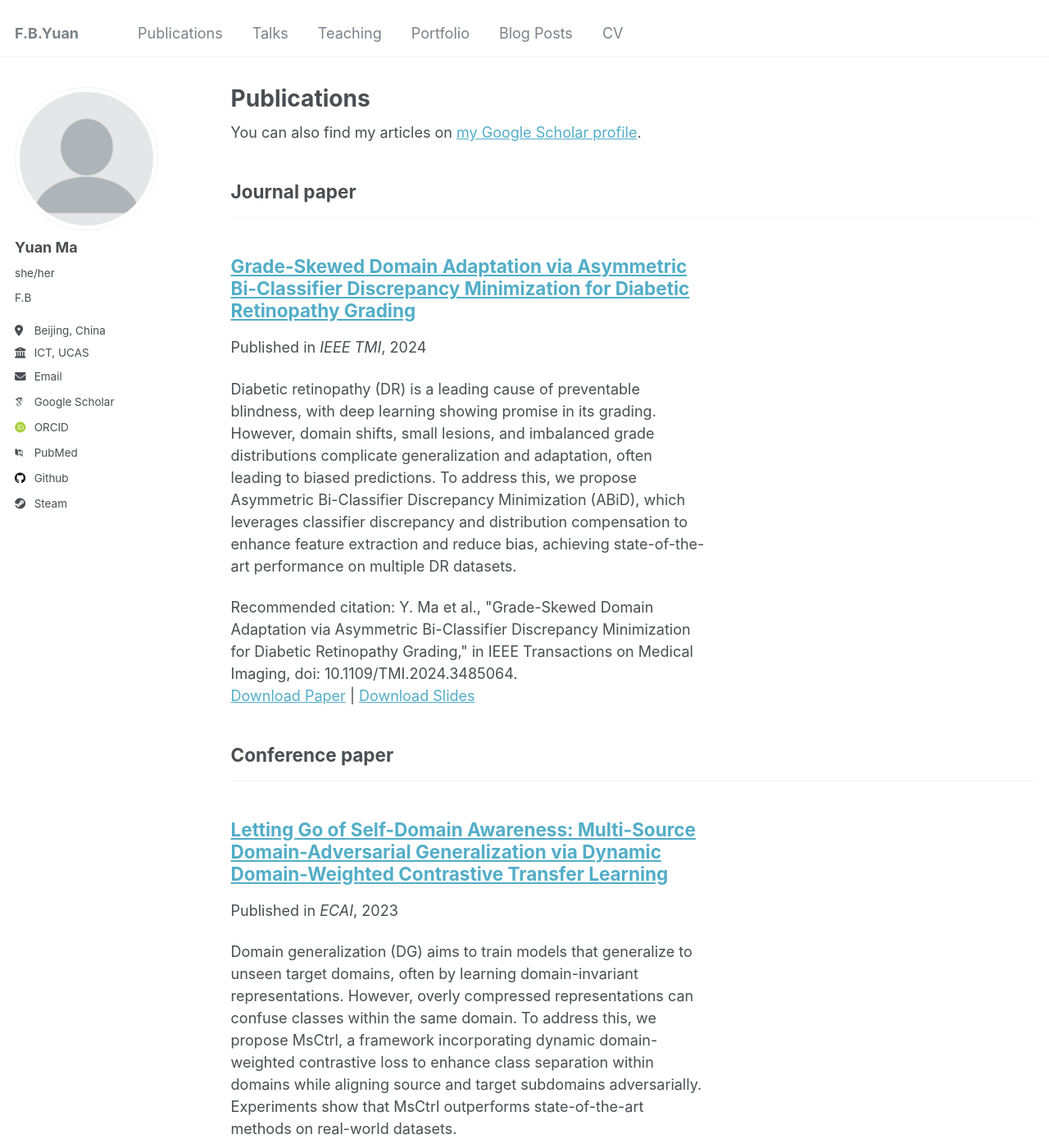
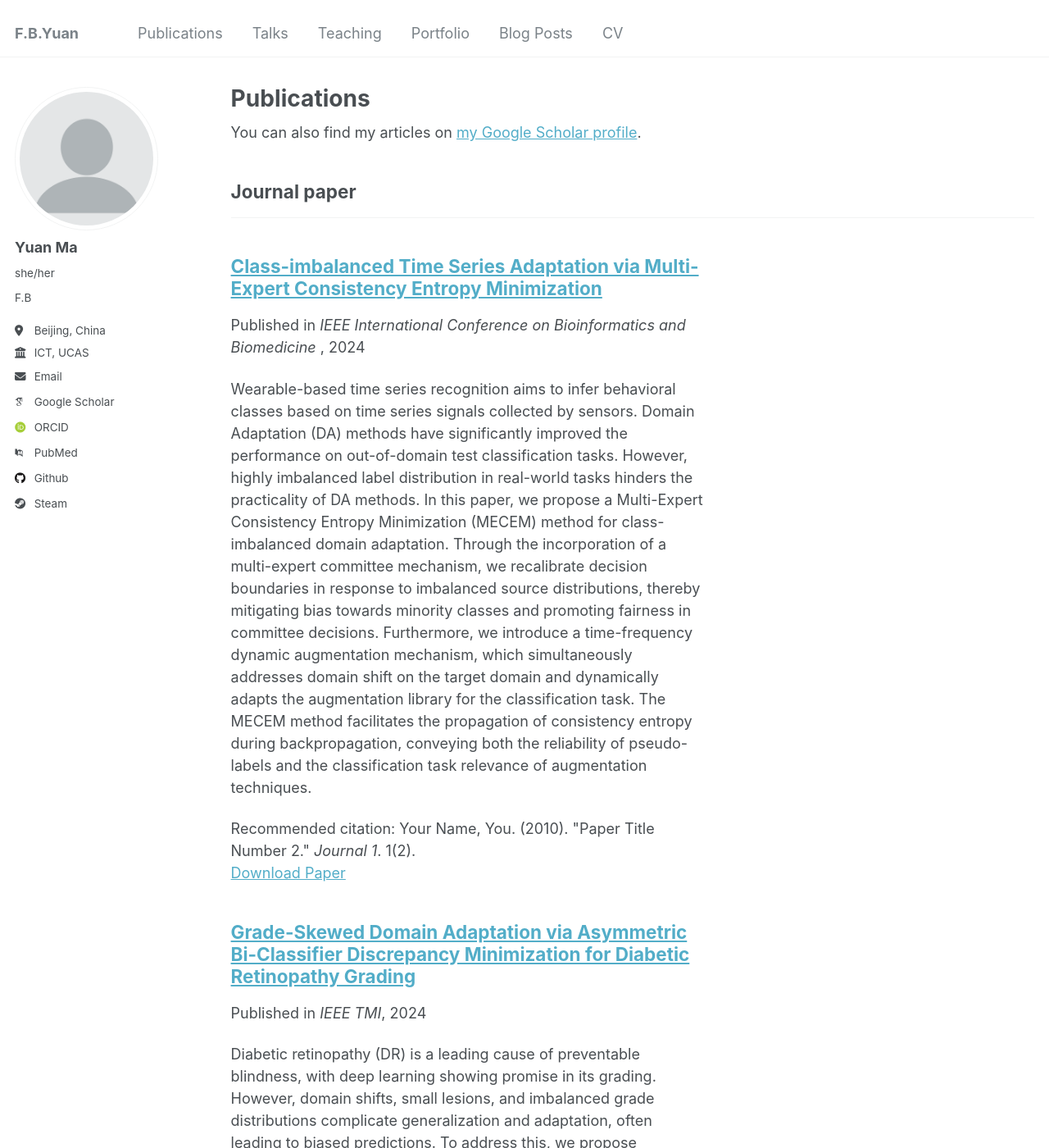
Before and after one commit to FByyyyuan/FByyyyuan.github.io, a Jekyll site: the page built from _pages/publications.html, in a window 1280 px wide and 1400 px high. Shown: the whole window at 82% size. Built offline with Jekyll 4.4.1, drawn with Linux system fonts in a browser that asks for light colours; some web fonts are replaced; a file with an impossible date is left out.

Commit message:
Update 2010-10-01-paper-title-number-2.md

```diff
--- a/_publications/2010-10-01-paper-title-number-2.md
+++ b/_publications/2010-10-01-paper-title-number-2.md
@@ -4,8 +4,8 @@ collection: IEEE International Conference on Bioinformatics and Biomedicine
 category: manuscripts
 permalink: /publication/2010-10-01-paper-title-number-2
 excerpt: 'Wearable-based time series recognition aims to infer behavioral classes based on time series signals collected by sensors. Domain Adaptation (DA) methods have significantly improved the performance on out-of-domain test classification tasks. However, highly imbalanced label distribution in real-world tasks hinders the practicality of DA methods. In this paper, we propose a Multi-Expert Consistency Entropy Minimization (MECEM) method for class-imbalanced domain adaptation. Through the incorporation of a multi-expert committee mechanism, we recalibrate decision boundaries in response to imbalanced source distributions, thereby mitigating bias towards minority classes and promoting fairness in committee decisions. Furthermore, we introduce a time-frequency dynamic augmentation mechanism, which simultaneously addresses domain shift on the target domain and dynamically adapts the augmentation library for the classification task. The MECEM method facilitates the propagation of consistency entropy during backpropagation, conveying both the reliability of pseudo-labels and the classification task relevance of augmentation techniques.'
-date: 2024
-venue: 'Journal 1'
+date: 2024-12-2
+venue: 'IEEE International Conference on Bioinformatics and Biomedicine '
 paperurl: 'https://ieeexplore.ieee.org/document/10822753'
 citation: 'Your Name, You. (2010). &quot;Paper Title Number 2.&quot; <i>Journal 1</i>. 1(2).'
 ---
```
